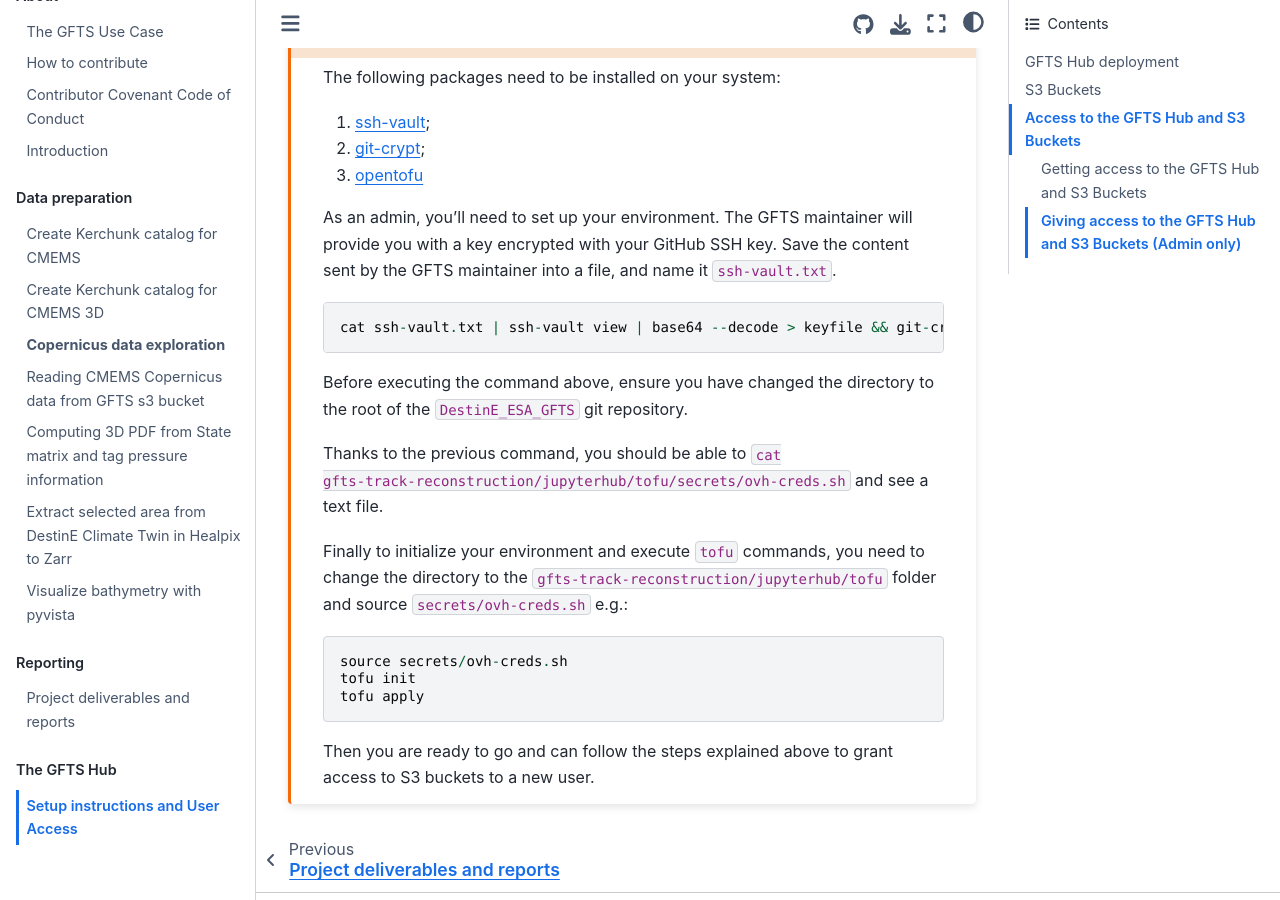
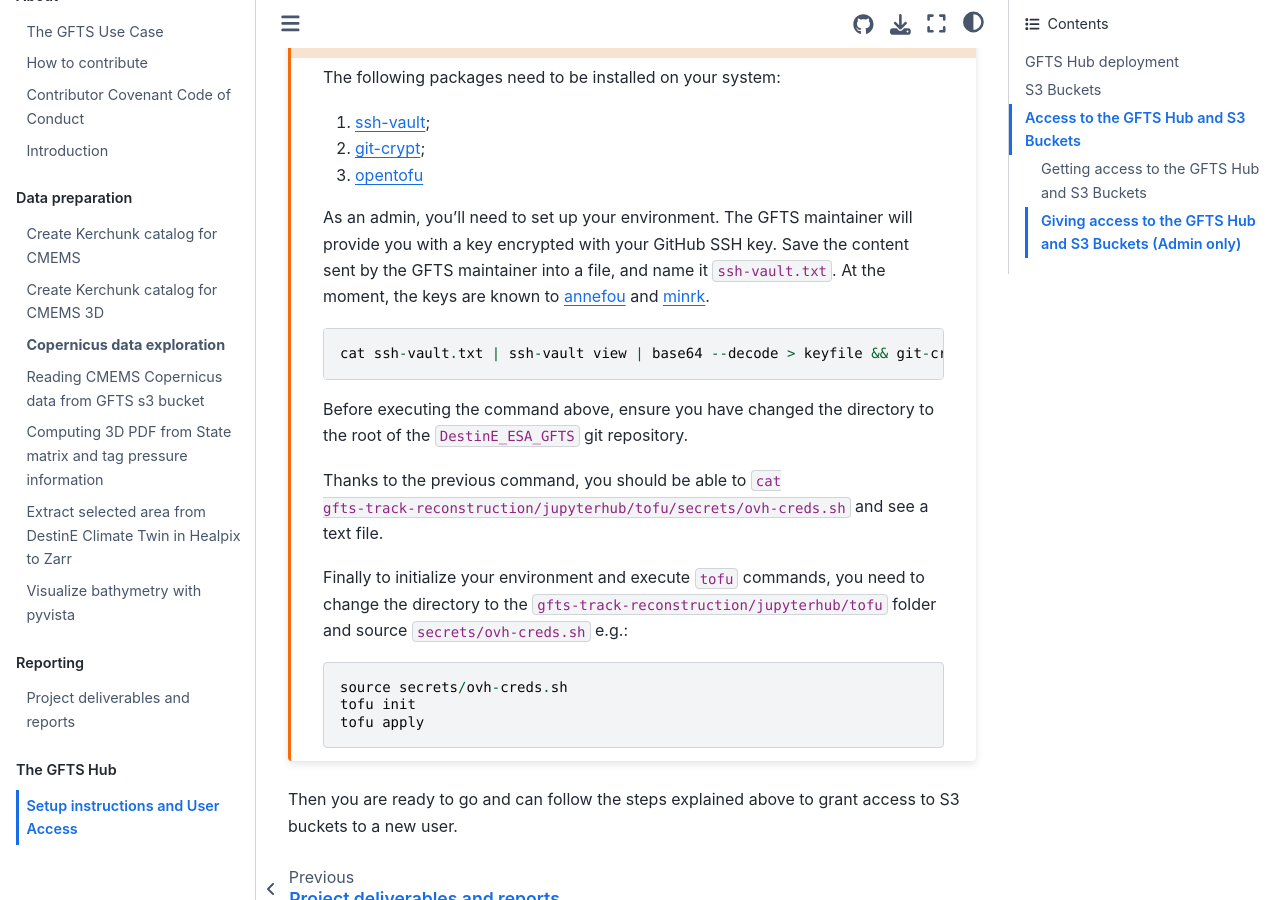
Before and after one commit to destination-earth/DestinE_ESA_GFTS, a Jupyter Book: the page built from docs/admin_hub.md, in a window 1280 px wide and 900 px high, scrolled down 2589 px. Built offline with Jupyter Book 1.0.4 settings and Sphinx 7.4.7 and the Sphinx Book theme 1.1.4, drawn with Linux system fonts in a browser that asks for light colours; pages that are not in the unit, such as notebooks, are missing from menus; comment, search, counter and statistics services are not loaded.

Commit message:
update as requested by PR review

````diff
--- a/docs/admin_hub.md
+++ b/docs/admin_hub.md
@@ -60,7 +60,7 @@ The following packages need to be installed on your system:
 2. [git-crypt](https://github.com/AGWA/git-crypt/blob/master/INSTALL.md);
 3. [opentofu](https://opentofu.org)
 
-As an admin, you'll need to set up your environment. The GFTS maintainer will provide you with a key encrypted with your GitHub SSH key. Save the content sent by the GFTS maintainer into a file, and name it `ssh-vault.txt`.
+As an admin, you'll need to set up your environment. The GFTS maintainer will provide you with a key encrypted with your GitHub SSH key. Save the content sent by the GFTS maintainer into a file, and name it `ssh-vault.txt`. At the moment, the keys are known to [annefou](https://github.com/annefou) and [minrk](https://github.com/minrk).
 
 ```
 cat ssh-vault.txt | ssh-vault view | base64 --decode > keyfile && git-crypt unlock keyfile && rm keyfile
@@ -78,6 +78,6 @@ tofu init
 tofu apply
 ```
 
+:::
+
 Then you are ready to go and can follow the steps explained above to grant access to S3 buckets to a new user.
-
-:::
````
